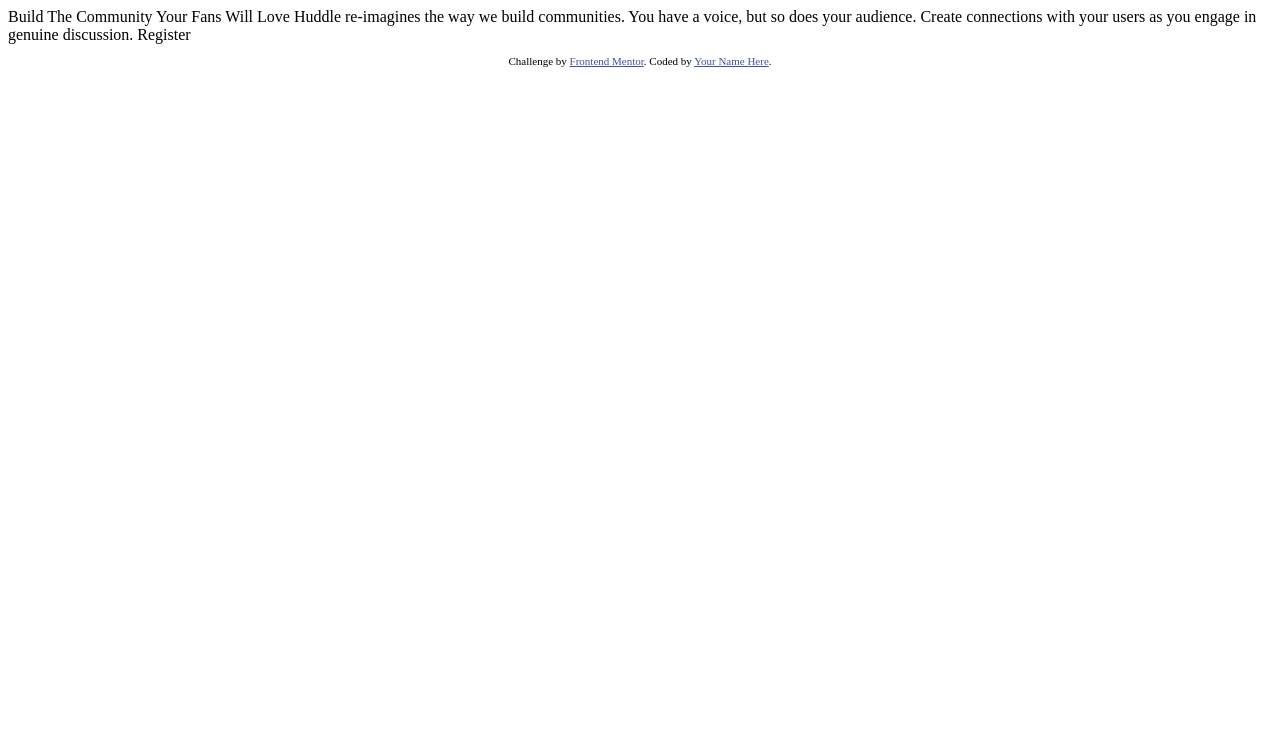
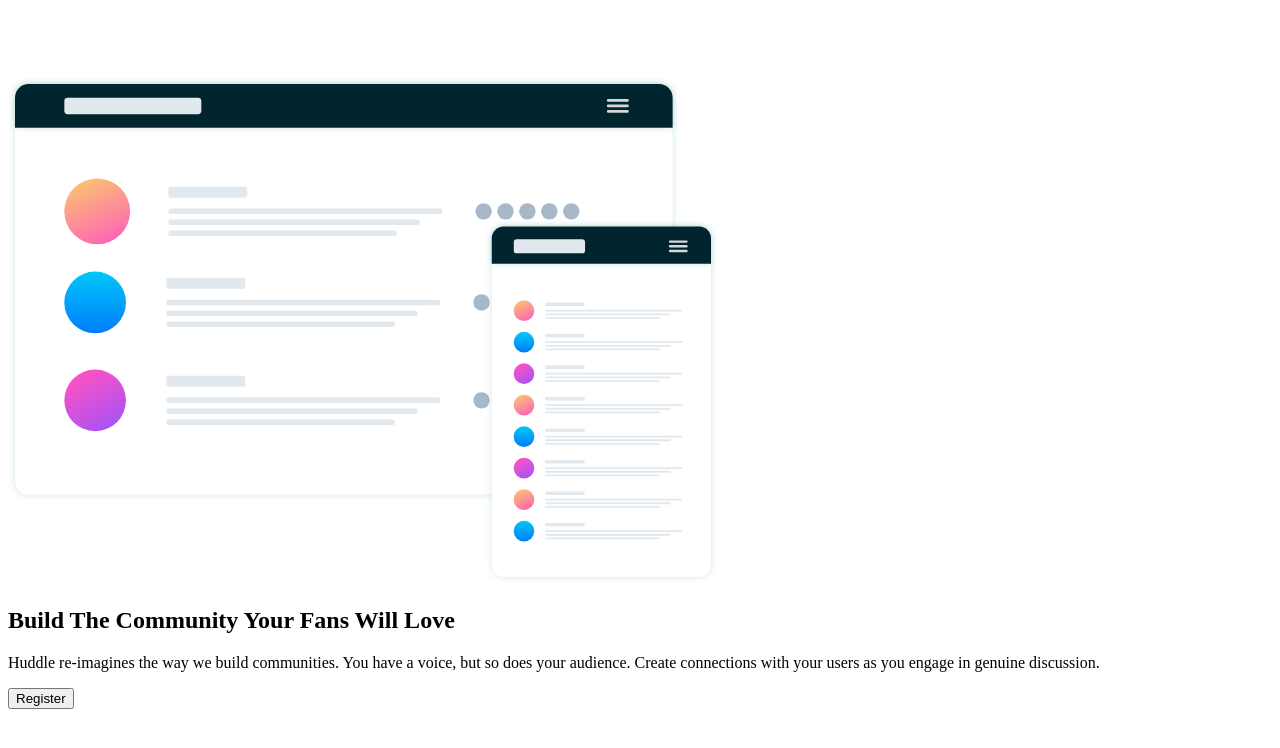
Before and after one commit to cromarti/Huddle-Landing-Page, a plain HTML site: page index.html in a window 1280 px wide. Drawn offline with Linux system fonts and the light colour scheme.

Commit message:
Add semantics and images

```diff
--- a/index.html
+++ b/index.html
@@ -6,28 +6,27 @@
 
   <link rel="icon" type="image/png" sizes="32x32" href="./images/favicon-32x32.png">
 
-  <title>Frontend Mentor | Huddle landing page with single introductory section</title>
-
-  <!-- Feel free to remove these styles or customise in your own stylesheet 👍 -->
-  <style>
-    .attribution { font-size: 11px; text-align: center; }
-    .attribution a { color: hsl(228, 45%, 44%); }
-  </style>
+  <title>Huddle landing page</title>
+  <link rel="stylesheet" type="text/css" href="./style.css">
 </head>
 <body>
+  <main>
+    <div class="image-container">
+      <div class="logo">
+        <img src="./images/logo.svg" alt="">
+      </div>
+      <div class="header">
+        <img src="./images/illustration-mockups.svg" alt="">
+      </div>
+    </div>
 
-  Build The Community Your Fans Will Love
-
-  Huddle re-imagines the way we build communities. You have a voice, but so does your audience.
-  Create connections with your users as you engage in genuine discussion.
-
-  Register
-
-  <footer>
-    <p class="attribution">
-      Challenge by <a href="https://www.frontendmentor.io?ref=challenge" target="_blank">Frontend Mentor</a>.
-      Coded by <a href="#">Your Name Here</a>.
-    </p>
-  </footer>
+    <section class="content-container">
+      <h1>Build The Community Your Fans Will Love</h1>
+      <p>Huddle re-imagines the way we build communities. You have a voice, but so does your audience.
+        Create connections with your users as you engage in genuine discussion.
+      </p>
+      <button>Register</button>
+    </section>
+  </main>
 </body>
 </html>
```
